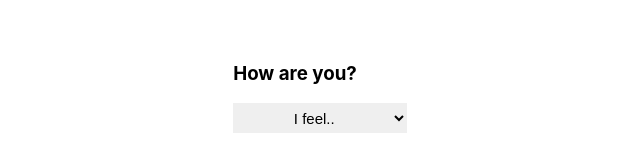
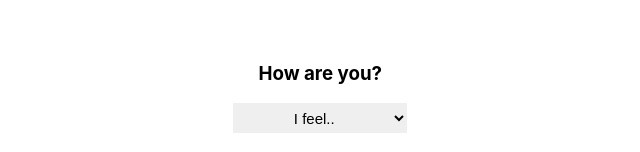
Before and after one commit to BWitz/moodperker-frontend-v2, a React (Create React App) app: page / in a window 1280 px wide. Shown: the part 377-529 px from the top of the page, without its empty margins (330-970 px from the left). Built offline with nearby package versions, Linux system fonts and the light colour scheme.

Commit message:
centered the secondary title within app.css

```diff
--- a/src/App.css
+++ b/src/App.css
@@ -45,6 +45,9 @@
   position: absolute;
   margin-top: 25%;
   margin-left: 44%;
+}
+.secondaryTitle {
+  text-align: center;
 }
 
 .ImageCard {
```
